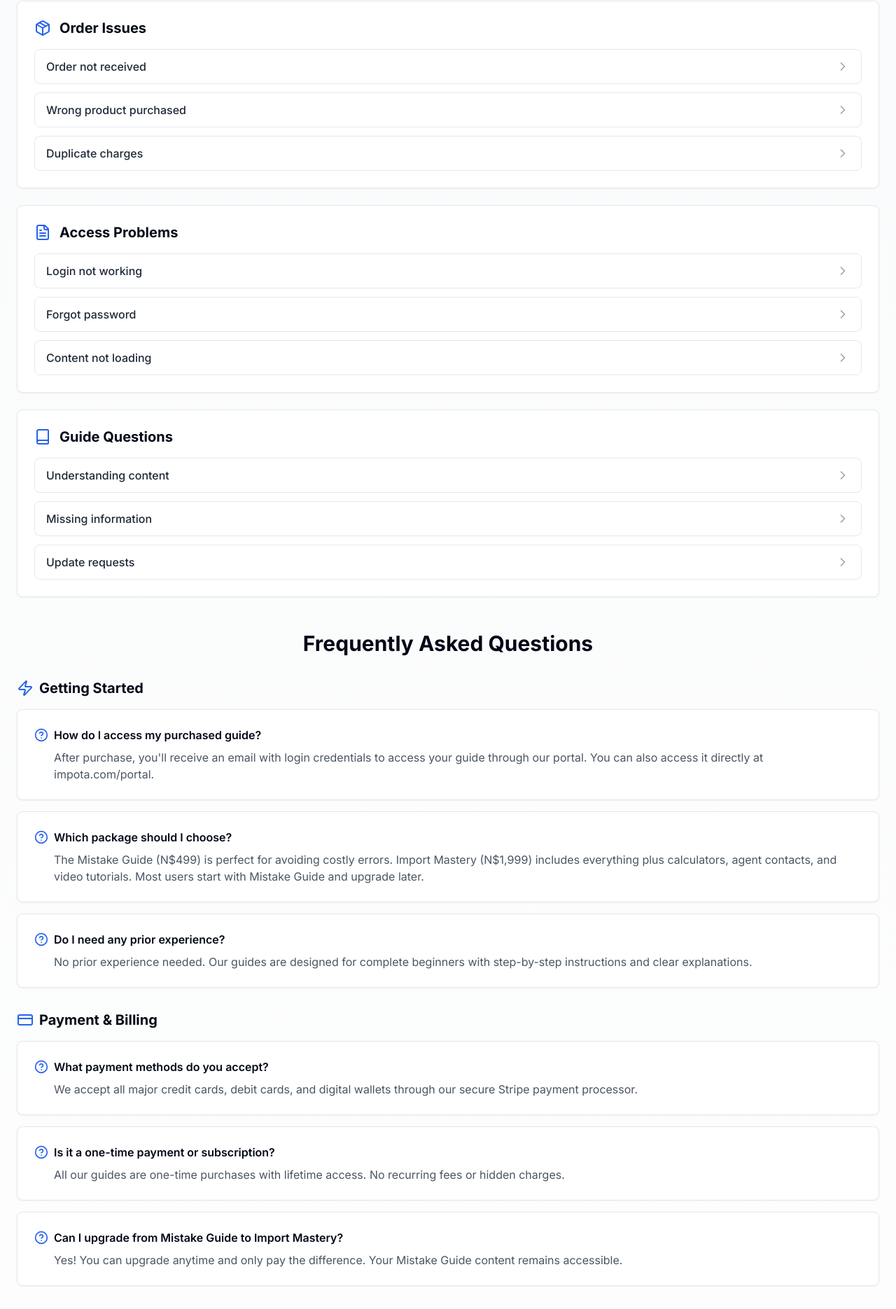
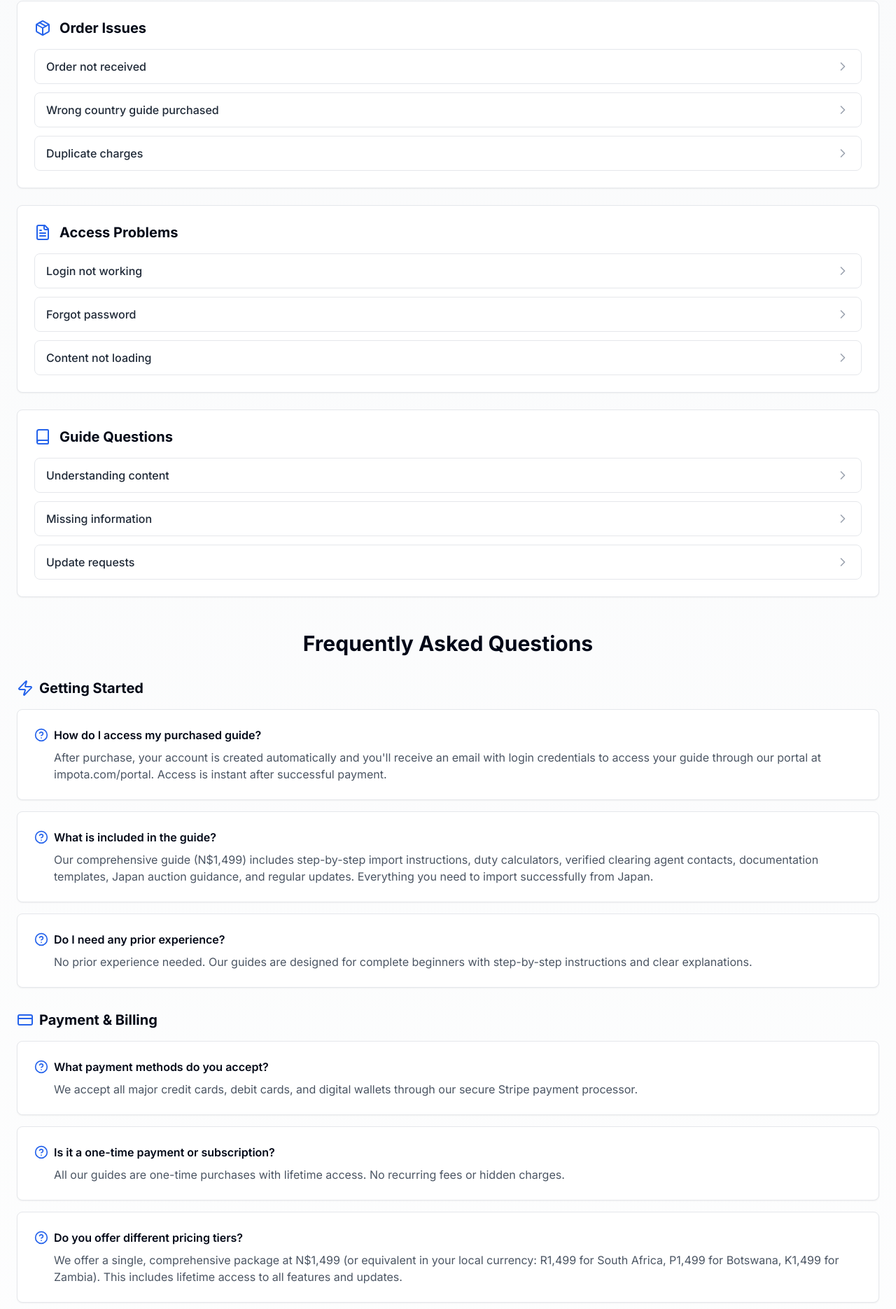
Before and after one commit to Mvula88/calculator, a Next.js app: page /support in a window 1280 px wide. Shown: the part 553-2423 px from the top of the page at 70% size. Built offline with nearby package versions, Linux system fonts and the light colour scheme; no server answers.

Commit message:
Update support page - remove Essential Guide references, update pricing to single tier

```diff
--- a/app/support/page.tsx
+++ b/app/support/page.tsx
@@ -37,11 +37,11 @@ export default function SupportPage() {
       questions: [
         {
           q: 'How do I access my purchased guide?',
-          a: 'After purchase, you\'ll receive an email with login credentials to access your guide through our portal. You can also access it directly at impota.com/portal.'
+          a: 'After purchase, your account is created automatically and you\'ll receive an email with login credentials to access your guide through our portal at impota.com/portal. Access is instant after successful payment.'
         },
         {
-          q: 'Which package should I choose?',
-          a: 'The Mistake Guide (N$499) is perfect for avoiding costly errors. Import Mastery (N$1,999) includes everything plus calculators, agent contacts, and video tutorials. Most users start with Mistake Guide and upgrade later.'
+          q: 'What is included in the guide?',
+          a: 'Our comprehensive guide (N$1,499) includes step-by-step import instructions, duty calculators, verified clearing agent contacts, documentation templates, Japan auction guidance, and regular updates. Everything you need to import successfully from Japan.'
         },
         {
           q: 'Do I need any prior experience?',
@@ -62,8 +62,8 @@ export default function SupportPage() {
           a: 'All our guides are one-time purchases with lifetime access. No recurring fees or hidden charges.'
         },
         {
-          q: 'Can I upgrade from Mistake Guide to Import Mastery?',
-          a: 'Yes! You can upgrade anytime and only pay the difference. Your Mistake Guide content remains accessible.'
+          q: 'Do you offer different pricing tiers?',
+          a: 'We offer a single, comprehensive package at N$1,499 (or equivalent in your local currency: R1,499 for South Africa, P1,499 for Botswana, K1,499 for Zambia). This includes lifetime access to all features and updates.'
         }
       ]
     },
@@ -81,7 +81,7 @@ export default function SupportPage() {
         },
         {
           q: 'Can I download the guide for offline access?',
-          a: 'Yes, PDF versions are available for download in your portal. Video content requires internet connection.'
+          a: 'Yes, PDF versions of the guides are available for download in your portal. The calculators and some interactive features require internet connection.'
         }
       ]
     },
@@ -99,7 +99,7 @@ export default function SupportPage() {
         },
         {
           q: 'Do you handle the import for me?',
-          a: 'We provide comprehensive guides and support, but you handle the import yourself. This is how you import efficiently compared to using agents.'
+          a: 'We provide comprehensive guides and support, but you handle the import yourself. This is how you save money compared to using import agents. Our guide teaches you the entire process step-by-step.'
         }
       ]
     }
@@ -127,8 +127,8 @@ export default function SupportPage() {
         },
         {
           id: 'wrong-product',
-          title: 'Wrong product purchased',
-          solution: 'If you purchased the wrong guide, contact us immediately at support@impota.com. We can help upgrade you to the right package or provide guidance on which guide best suits your needs.'
+          title: 'Wrong country guide purchased',
+          solution: 'If you purchased the guide for the wrong country, contact us immediately at support@impota.com. We can help transfer your access to the correct country guide that suits your import destination.'
         },
         {
           id: 'duplicate-charges',
@@ -165,7 +165,7 @@ export default function SupportPage() {
         {
           id: 'understanding-content',
           title: 'Understanding content',
-          solution: 'Each guide section includes detailed explanations and examples. Start with the introduction chapter for overview. Use the table of contents to navigate to specific topics. For Import Mastery users, video tutorials provide visual walkthroughs. Email specific questions to support@impota.com.'
+          solution: 'Each guide section includes detailed explanations and examples. Start with the introduction chapter for overview. Use the table of contents to navigate to specific topics. The guide includes visual aids and real examples. Email specific questions to support@impota.com.'
         },
         {
           id: 'missing-information',
```
